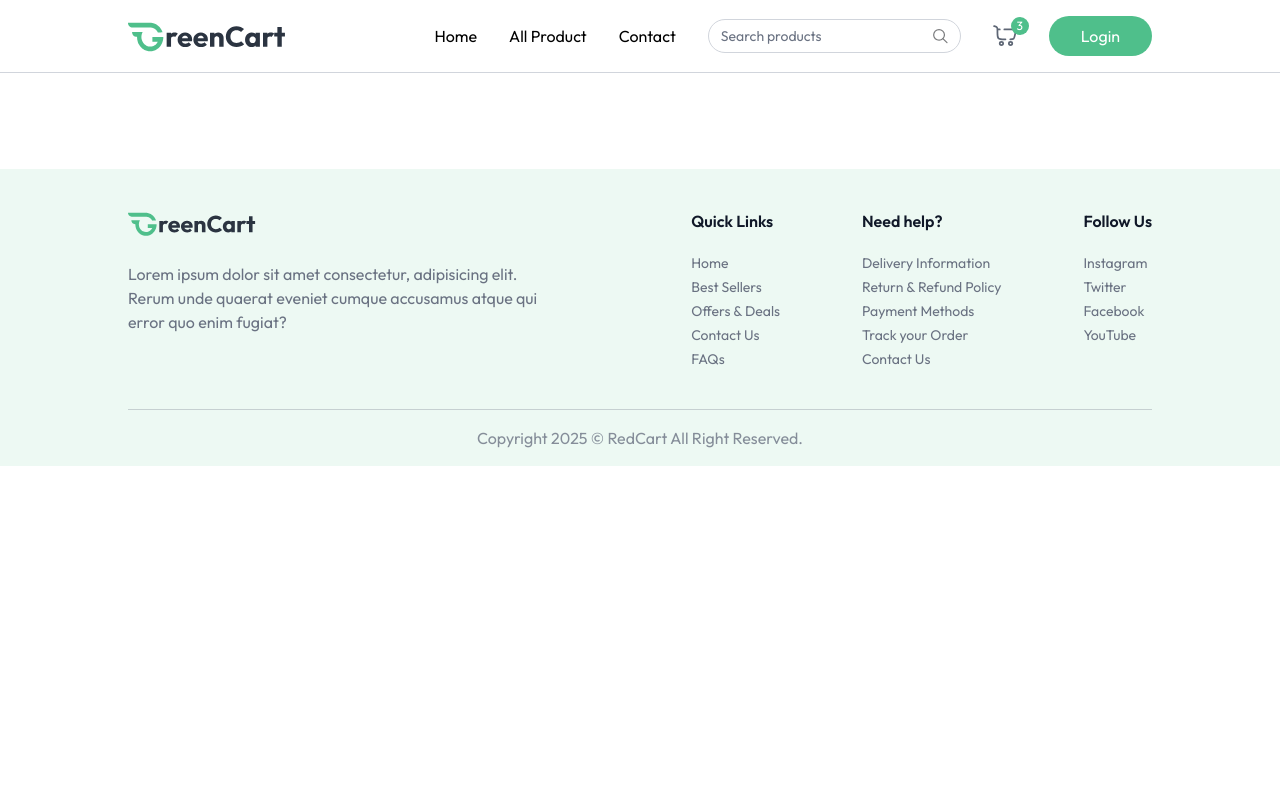
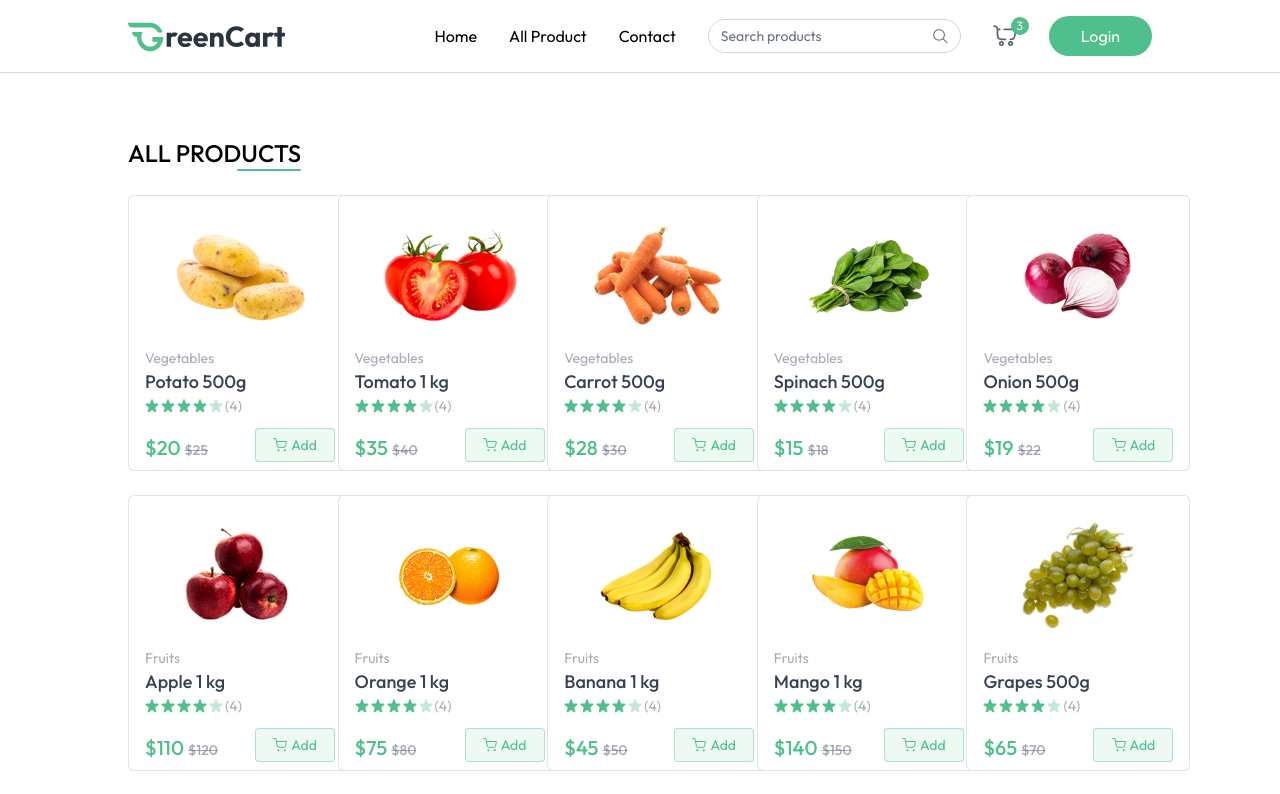
Before and after one commit to rohit-cpp/Mern-Stack-Food-App, a React (Vite) app in the folder client/: page /products in a window 1280 px wide. Shown: the top 794 px of the page. Built offline with nearby package versions, Linux system fonts and the light colour scheme.

Commit message:
All Products page and search feature done

```diff
--- a/client/src/App.jsx
+++ b/client/src/App.jsx
@@ -6,6 +6,7 @@ import { Toaster } from "react-hot-toast";
 import Footer from "./components/Footer";
 import { useAppContext } from "./context/AppContext";
 import Login from "./components/Login";
+import AllProducts from "./pages/AllProducts";
 
 const App = () => {
   const isSellerPath = useLocation().pathname.includes("seller");
@@ -20,6 +21,7 @@ const App = () => {
       >
         <Routes>
           <Route path="/" element={<Home />} />
+          <Route path="/products" element={<AllProducts />} />
         </Routes>
       </div>
       <div>{!isSellerPath && <Footer />}</div>
--- a/client/src/components/Navbar.jsx
+++ b/client/src/components/Navbar.jsx
@@ -1,15 +1,27 @@
-import React from "react";
+import React, { useEffect } from "react";
 import { NavLink } from "react-router-dom";
 import { assets } from "../assets/assets";
 import { useAppContext } from "../context/AppContext";
 const Navbar = () => {
   const [open, setOpen] = React.useState(false);
-  const { user, setUser, setShowUserLogin, navigate } = useAppContext();
+  const {
+    user,
+    setUser,
+    setShowUserLogin,
+    navigate,
+    setSearchQuery,
+    searchQuery,
+  } = useAppContext();
 
   const logout = async () => {
     setUser(null);
     navigate("/");
   };
+  useEffect(() => {
+    if (searchQuery.length > 0) {
+      navigate("/products");
+    }
+  }, [searchQuery]);
   return (
     <nav className="flex items-center justify-between px-6 md:px-16 lg:px-24 xl:px-32 py-4 border-b border-gray-300 bg-white relative transition-all">
       <NavLink to="/" onClick={() => setOpen(false)}>
@@ -24,6 +36,7 @@ const Navbar = () => {
 
         <div className="hidden lg:flex items-center text-sm gap-2 border border-gray-300 px-3 rounded-full">
           <input
+            onChange={(e) => setSearchQuery(e.target.value)}
             className="py-1.5 w-full bg-transparent outline-none placeholder-gray-500"
             type="text"
             placeholder="Search products"
--- a/client/src/context/AppContext.jsx
+++ b/client/src/context/AppContext.jsx
@@ -13,6 +13,7 @@ export const AppContextProvider = ({ children }) => {
   const [showUserLogin, setShowUserLogin] = useState(false);
   const [products, setProducts] = useState([]);
   const [cartItems, setCartItems] = useState({});
+  const [searchQuery, setSearchQuery] = useState({});
 
   const fetchProducts = async () => {
     setProducts(dummyProducts);
@@ -66,6 +67,8 @@ export const AppContextProvider = ({ children }) => {
     updateCartItem,
     removeFromCart,
     cartItems,
+    searchQuery,
+    setSearchQuery,
   };
   return <AppContext.Provider value={value}>{children}</AppContext.Provider>;
 };
--- /dev/null
+++ b/client/src/pages/AllProducts.jsx
@@ -0,0 +1,38 @@
+import React, { useEffect, useState } from "react";
+import { useAppContext } from "../context/AppContext";
+import ProductCart from "../components/ProductCart";
+
+const AllProducts = () => {
+  const { products, searchQuery } = useAppContext();
+  const [filteredProducts, setFilteredProducts] = useState([]);
+
+  useEffect(() => {
+    if (searchQuery.length > 0) {
+      setFilteredProducts(
+        products.filter((product) =>
+          product.name.toLowerCase().includes(searchQuery.toLowerCase())
+        )
+      );
+    } else {
+      setFilteredProducts(products);
+    }
+  }, [products, searchQuery]);
+
+  return (
+    <div className="mt-16 flex flex-col">
+      <div className="flex flex-col items-end w-max">
+        <p className="text-2xl font-medium uppercase">All Products</p>
+        <div className="w-16 h-0.5 bg-primary rounded-full"></div>
+      </div>
+      <div className="grid grid-cols-2 gap-3 sm:grid-cols-3 md:grid-cols-4 md:gap-6 lg:grid-cols-5 mt-6">
+        {filteredProducts
+          .filter((product) => product.inStock)
+          .map((product, index) => (
+            <ProductCart key={index} product={product} />
+          ))}
+      </div>
+    </div>
+  );
+};
+
+export default AllProducts;
```
